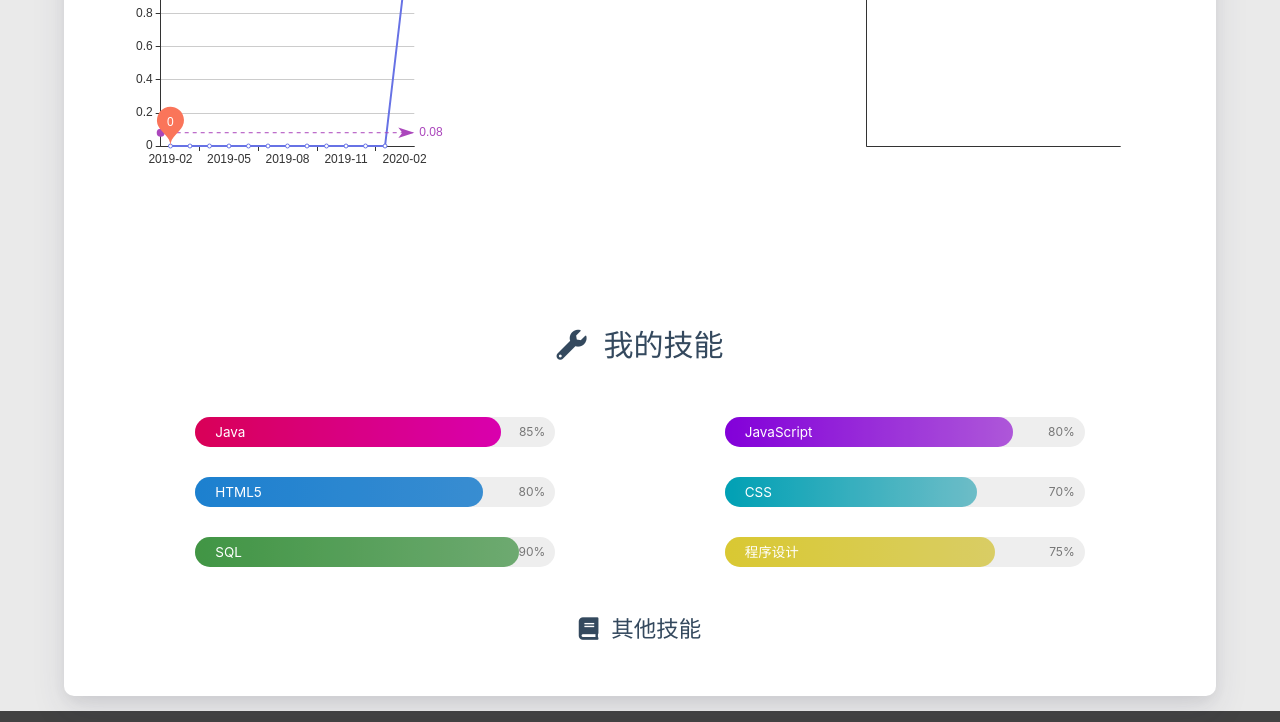
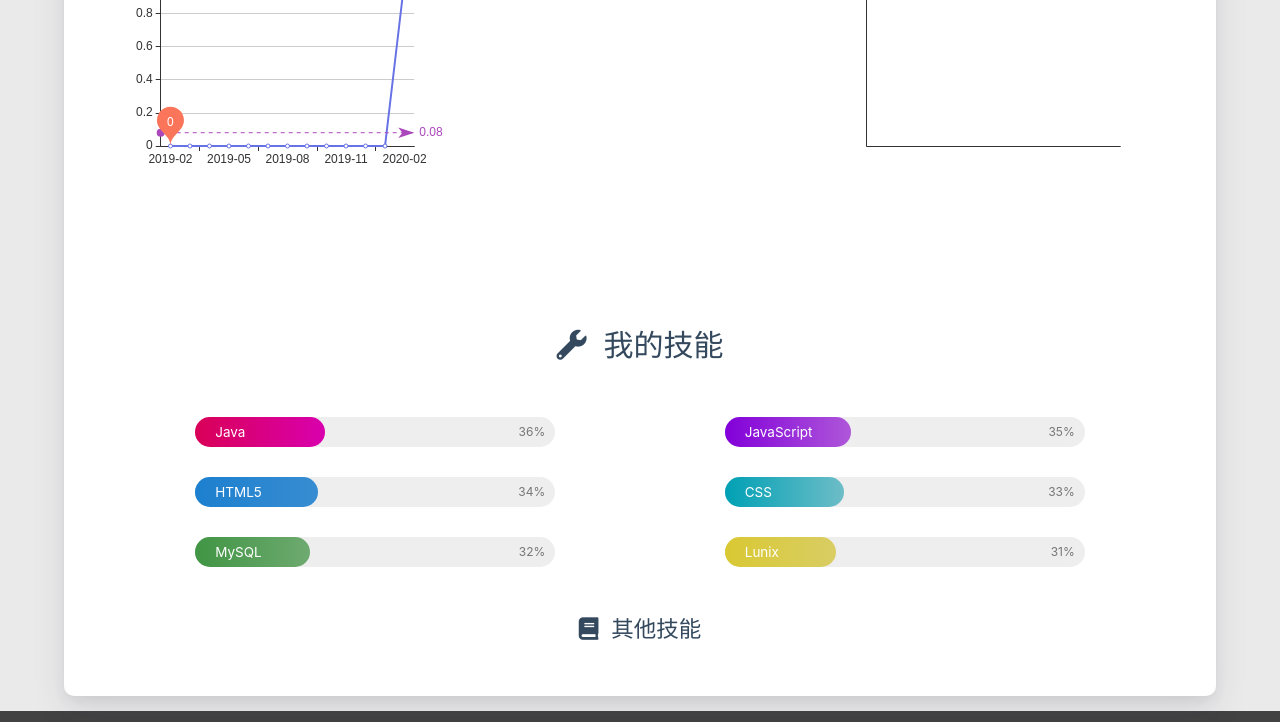
Before and after one commit to leeyin98/leeyin98.github.io, a plain HTML site: page about/index.html in a window 1280 px wide. Shown: the part 1038-1760 px from the top of the page. Drawn offline with nearby package versions, Linux system fonts and the light colour scheme; some packages are replaced by stand-ins of ours; a script that the page names is missing.

Commit message:
Site updated: 2020-02-27 00:42:36

```diff
--- a/about/index.html
+++ b/about/index.html
@@ -733,10 +733,10 @@
         <div class="col s12 m6 l6" data-aos="fade-up">
             <div class="skillbar">
                 <div class="skillbar-title"
-                     style="background: linear-gradient(to right, #FF0066 0%, #FF00CC 100%); width: 85%">
+                     style="background: linear-gradient(to right, #FF0066 0%, #FF00CC 100%); width: 36%">
                     <span>Java</span>
                 </div>
-                <div class="skill-bar-percent">85%</div>
+                <div class="skill-bar-percent">36%</div>
             </div>
         </div>
 
@@ -744,10 +744,10 @@
         <div class="col s12 m6 l6" data-aos="fade-up">
             <div class="skillbar">
                 <div class="skillbar-title"
-                     style="background: linear-gradient(to right, #9900FF 0%, #CC66FF 100%); width: 80%">
+                     style="background: linear-gradient(to right, #9900FF 0%, #CC66FF 100%); width: 35%">
                     <span>JavaScript</span>
                 </div>
-                <div class="skill-bar-percent">80%</div>
+                <div class="skill-bar-percent">35%</div>
             </div>
         </div>
 
@@ -755,10 +755,10 @@
         <div class="col s12 m6 l6" data-aos="fade-up">
             <div class="skillbar">
                 <div class="skillbar-title"
-                     style="background: linear-gradient(to right, #2196F3 0%, #42A5F5 100%); width: 80%">
+                     style="background: linear-gradient(to right, #2196F3 0%, #42A5F5 100%); width: 34%">
                     <span>HTML5</span>
                 </div>
-                <div class="skill-bar-percent">80%</div>
+                <div class="skill-bar-percent">34%</div>
             </div>
         </div>
 
@@ -766,10 +766,10 @@
         <div class="col s12 m6 l6" data-aos="fade-up">
             <div class="skillbar">
                 <div class="skillbar-title"
-                     style="background: linear-gradient(to right, #00BCD4 0%, #80DEEA 100%); width: 70%">
+                     style="background: linear-gradient(to right, #00BCD4 0%, #80DEEA 100%); width: 33%">
                     <span>CSS</span>
                 </div>
-                <div class="skill-bar-percent">70%</div>
+                <div class="skill-bar-percent">33%</div>
             </div>
         </div>
 
@@ -777,10 +777,10 @@
         <div class="col s12 m6 l6" data-aos="fade-up">
             <div class="skillbar">
                 <div class="skillbar-title"
-                     style="background: linear-gradient(to right, #4CAF50 0%, #81C784 100%); width: 90%">
-                    <span>SQL</span>
+                     style="background: linear-gradient(to right, #4CAF50 0%, #81C784 100%); width: 32%">
+                    <span>MySQL</span>
                 </div>
-                <div class="skill-bar-percent">90%</div>
+                <div class="skill-bar-percent">32%</div>
             </div>
         </div>
 
@@ -788,10 +788,10 @@
         <div class="col s12 m6 l6" data-aos="fade-up">
             <div class="skillbar">
                 <div class="skillbar-title"
-                     style="background: linear-gradient(to right, #FFEB3B 0%, #FFF176 100%); width: 75%">
-                    <span>程序设计</span>
+                     style="background: linear-gradient(to right, #FFEB3B 0%, #FFF176 100%); width: 31%">
+                    <span>Lunix</span>
                 </div>
-                <div class="skill-bar-percent">75%</div>
+                <div class="skill-bar-percent">31%</div>
             </div>
         </div>
 
```
Also changed, not shown: archives/2020/02/index.html (+2 -2 lines), archives/2020/index.html (+2 -2 lines), archives/index.html (+2 -2 lines).
